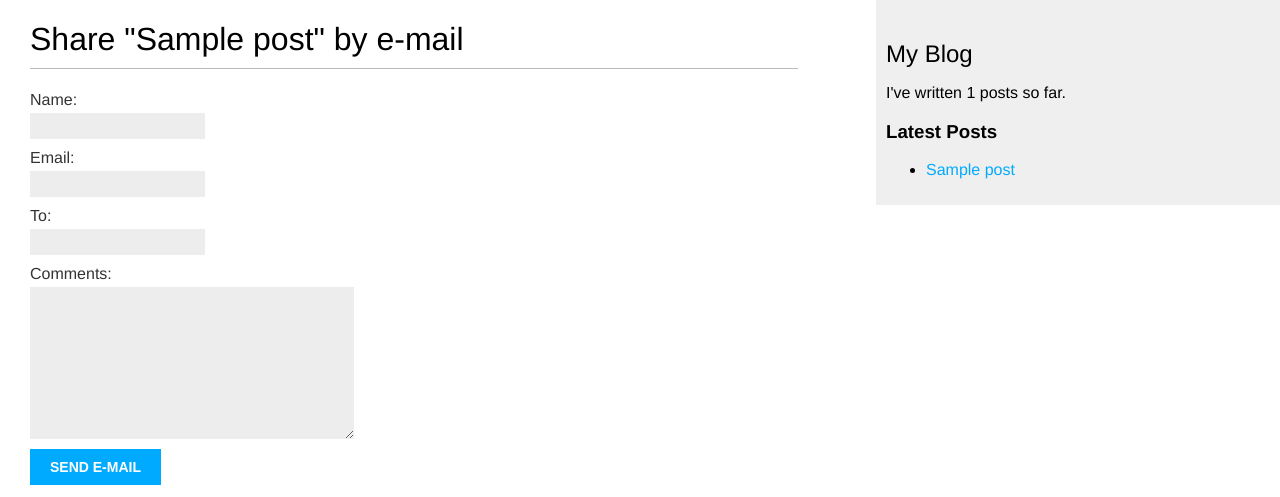
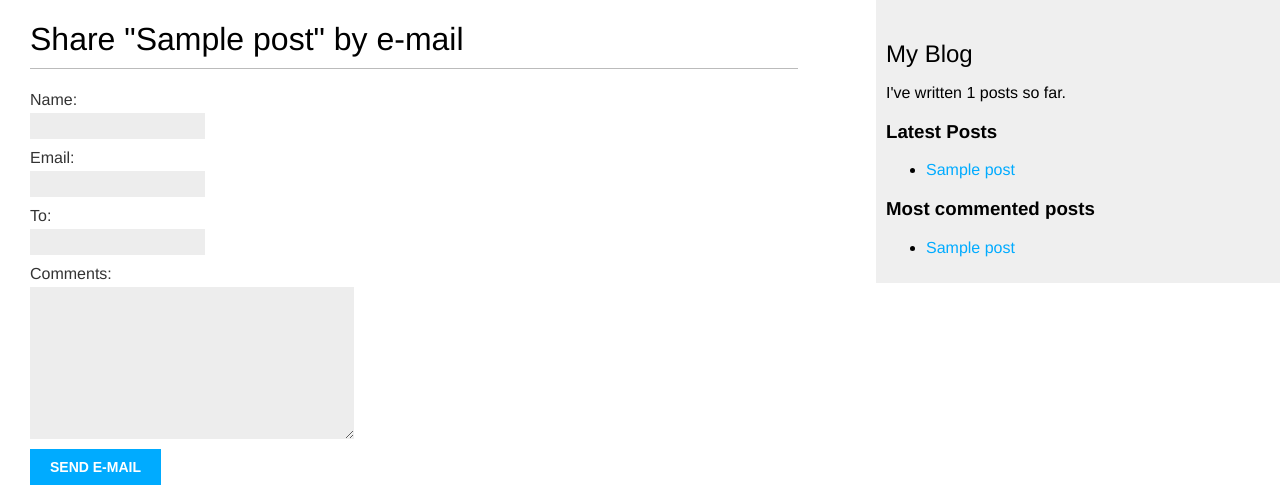
Before and after one commit to MohebYarahmadi/Django_Projects, a Django app: page /blog/1/share/ in a window 1280 px wide. Shown: the top 497 px of the page. Run offline with Django 5.2, Linux system fonts and the light colour scheme; tables that the repository leaves empty hold one stand-in row (values such as "Sample post").

Commit message:
Template Tag That Returns QuerySet

```diff
--- a/mysite/blog/templates/blog/base.html
+++ b/mysite/blog/templates/blog/base.html
@@ -17,6 +17,15 @@
             <p>I've written {% total_posts %} posts so far.</p>
             <h3>Latest Posts</h3>
             {% show_latest_posts 3 %}
+            <h3>Most commented posts</h3>
+            {% get_most_commented_posts as most_commented_posts %}
+            <ul>
+                {% for post in most_commented_posts %}
+                    <li>
+                    <a href="{{ post.get_absolute_url }}">{{ post.title }}</a>
+                    </li>
+                {% endfor %}
+            </ul>
         </div>
     </body>
 </html>
--- a/mysite/blog/templatetags/blog_tags.py
+++ b/mysite/blog/templatetags/blog_tags.py
@@ -1,5 +1,5 @@
 from django import template
-from djanog.db.models import Count
+from django.db.models import Count
 
 from blog.models import Post
 
@@ -16,3 +16,11 @@ def total_posts():
 def show_latest_posts(arg=5):
     latest_posts = Post.published.order_by('-published_at')[:arg]
     return {'latest_posts': latest_posts}
+
+
+# Template tag that returns a QuerySet
+@register.simple_tag
+def get_most_commented_posts(arg=5):
+    return Post.published.annotate(
+        total_comments=Count('comments')
+    ).order_by('-total_comments')[:arg]
```
